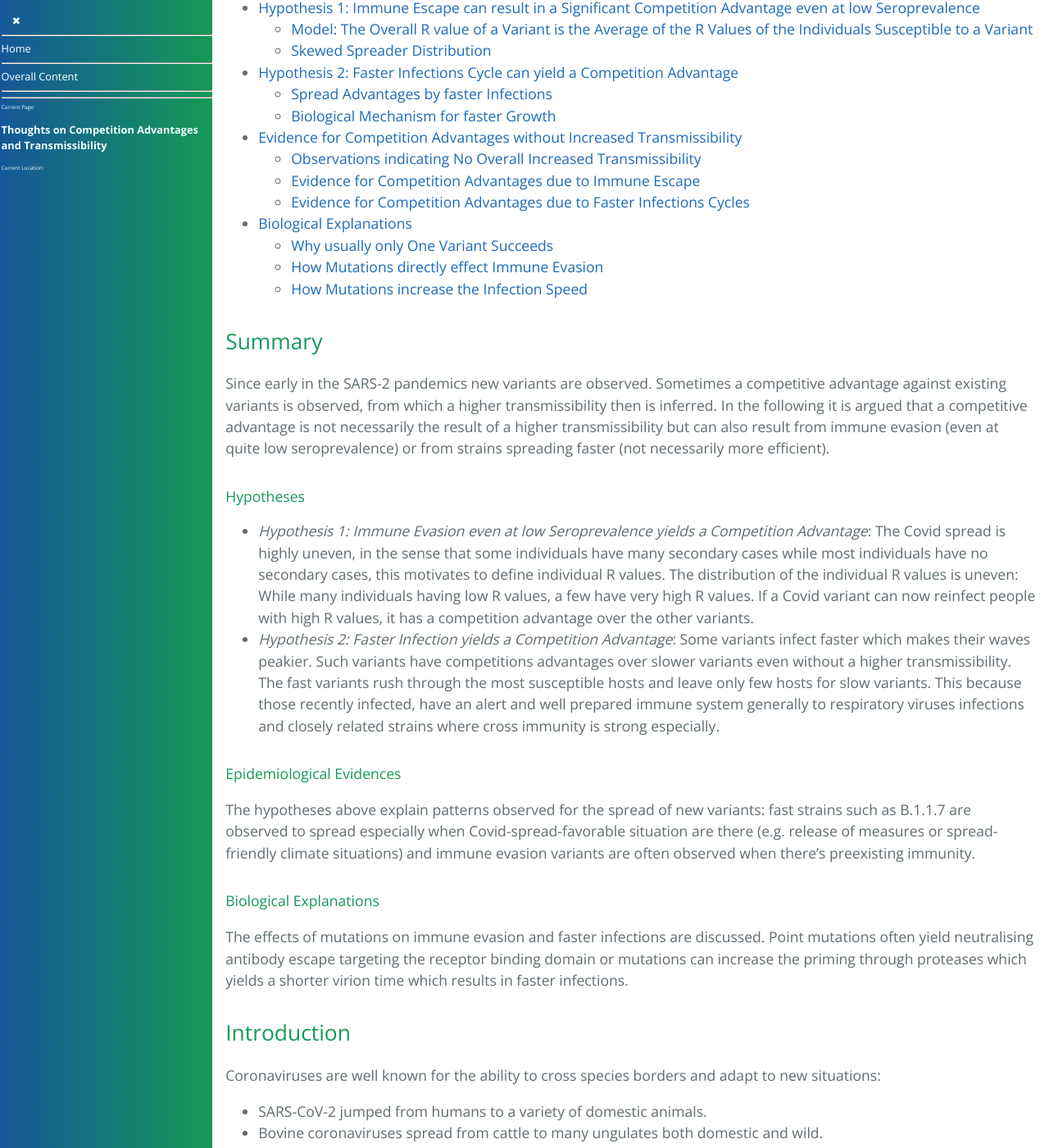
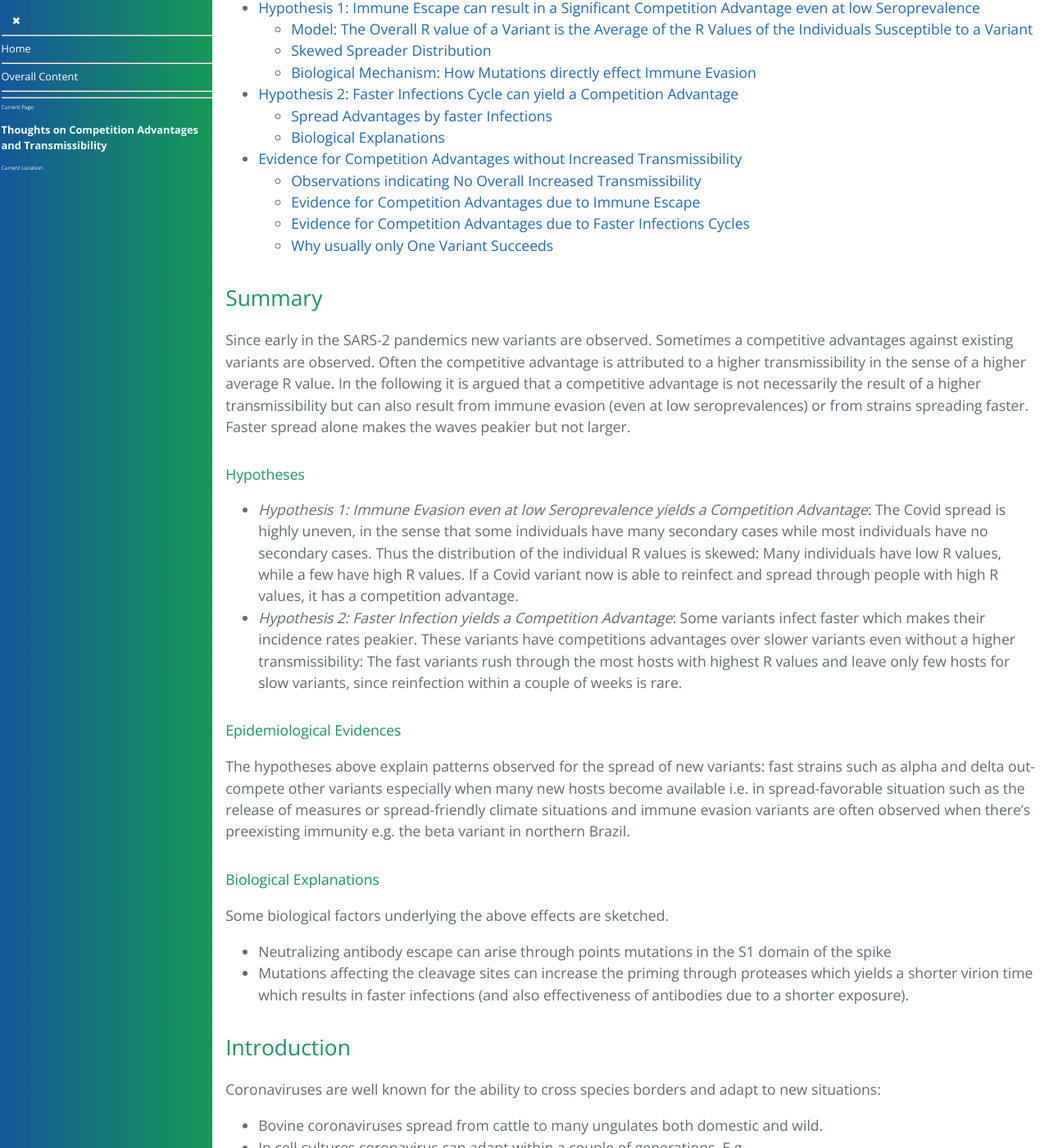
Before and after one commit to forestgrape/coronavirus, a Jekyll site: the page built from 5_epidemiological/competition_advantages.md, in a window 1280 px wide and 1400 px high, scrolled down 278 px. Shown: the whole window at 82% size. Built offline with Jekyll 4.4.1, drawn with Linux system fonts in a browser that asks for light colours; our own code applies the rules of GitHub Pages for plain Markdown files; some of the changed text lies outside the part shown.

Commit message:
formulations and clarifications

```diff
--- a/5_epidemiological/competition_advantages.md
+++ b/5_epidemiological/competition_advantages.md
@@ -6,40 +6,42 @@
 * [Hypothesis 1: Immune Escape can result in a Significant Competition Advantage even at low Seroprevalence](#hypothesis-1-immune-escape-can-result-in-a-significant-competition-advantage-even-at-low-seroprevalence)
   * [Model: The Overall R value of a Variant is the Average of the R Values of the Individuals Susceptible to a Variant](#model-the-overall-r-value-of-a-variant-is-the-average-of-the-r-values-of-the-individuals-susceptible-to-a-variant)
   * [Skewed Spreader Distribution](#skewed-spreader-distribution)
+  * [Biological Mechanism: How Mutations directly effect Immune Evasion](#biological-mechanism-how-mutations-directly-effect-immune-evasion)
 * [Hypothesis 2: Faster Infections Cycle can yield a Competition Advantage](#hypothesis-2-faster-infections-cycle-can-yield-a-competition-advantage)
   * [Spread Advantages by faster Infections](#spread-advantages-by-faster-infections)
-  * [Biological Mechanism for faster Growth](#biological-mechanism-for-faster-growth)
+  * [Biological Explanations](#biological-explanations)
 * [Evidence for Competition Advantages without Increased Transmissibility](#evidence-for-competition-advantages-without-increased-transmissibility)
   * [Observations indicating No Overall Increased Transmissibility](#observations-indicating-no-overall-increased-transmissibility)
   * [Evidence for Competition Advantages due to Immune Escape](#evidence-for-competition-advantages-due-to-immune-escape)
   * [Evidence for Competition Advantages due to Faster Infections Cycles](#evidence-for-competition-advantages-due-to-faster-infections-cycles)
-* [Biological Explanations](#biological-explanations)
   * [Why usually only One Variant Succeeds](#why-usually-only-one-variant-succeeds)
-  * [How Mutations directly effect Immune Evasion](#how-mutations-directly-effect-immune-evasion)
-  * [How Mutations increase the Infection Speed](#how-mutations-increase-the-infection-speed)
 
 ## Summary
-Since early in the SARS-2 pandemics new variants are observed. Sometimes a competitive advantage against existing variants is observed, from which a higher transmissibility then is inferred. In the following it is argued that a competitive advantage is not necessarily the result of a higher transmissibility but can also result from immune evasion (even at quite low seroprevalence) or from strains spreading faster (not necessarily more efficient).
+Since early in the SARS-2 pandemics new variants are observed. Sometimes a competitive advantages against existing variants are observed. Often the competitive advantage is attributed to a higher transmissibility in the sense of a higher average R value. In the following it is argued that a competitive advantage is not necessarily the result of a higher transmissibility but can also result from immune evasion (even at low seroprevalences) or from strains spreading faster. Faster spread alone makes the waves peakier but not larger.
 
 #### Hypotheses
-* *Hypothesis 1: Immune Evasion even at low Seroprevalence yields a Competition Advantage*: The Covid spread is highly uneven, in the sense that some individuals have many secondary cases while most individuals have no secondary cases, this motivates to define individual R values. The distribution of the individual R values is uneven: While many individuals having low R values, a few have very high R values. If a Covid variant can now reinfect people with high R values, it has a competition advantage over the other variants.
-* *Hypothesis 2: Faster Infection yields a Competition Advantage*: Some variants infect faster which makes their waves peakier. Such variants have competitions advantages over slower variants even without a higher transmissibility. The fast variants rush through the most susceptible hosts and leave only few hosts for slow variants. This because those recently infected, have an alert and well prepared immune system generally to respiratory viruses infections and closely related strains where cross immunity is strong especially.
+* *Hypothesis 1: Immune Evasion even at low Seroprevalence yields a Competition Advantage*: The Covid spread is highly uneven, in the sense that some individuals have many secondary cases while most individuals have no secondary cases. Thus the distribution of the individual R values is skewed: Many individuals have low R values, while a few have high R values. If a Covid variant now is able to reinfect and spread through people with high R values, it has a competition advantage.
+* *Hypothesis 2: Faster Infection yields a Competition Advantage*: Some variants infect faster which makes their incidence rates peakier. These variants have competitions advantages over slower variants even without a higher transmissibility: The fast variants rush through the most hosts with highest R values and leave only few hosts for slow variants, since reinfection within a couple of weeks is rare.
 
 
 #### Epidemiological Evidences
-The hypotheses above explain patterns observed for the spread of new variants: fast strains such as B.1.1.7 are observed to spread especially when Covid-spread-favorable situation are there (e.g. release of measures or spread-friendly climate situations) and immune evasion variants are often observed when there's preexisting immunity.
+The hypotheses above explain patterns observed for the spread of new variants: fast strains such as alpha and delta out-compete other variants especially when many new hosts become available i.e. in spread-favorable situation such as the release of measures or spread-friendly climate situations and immune evasion variants are often observed when there's preexisting immunity e.g. the beta variant in northern Brazil.
 
 #### Biological Explanations
-The effects of mutations on immune evasion and faster infections are discussed. Point mutations often yield neutralising antibody escape targeting the receptor binding domain or mutations can increase the priming through proteases which yields a shorter virion time which results in faster infections.
+Some biological factors underlying the above effects are sketched.
+* Neutralizing antibody escape can arise through points mutations in the S1  domain of the spike
+* Mutations affecting the cleavage sites can increase the priming through proteases which yields a shorter virion time which results in faster infections (and also effectiveness of antibodies due to a shorter exposure).
 
 ## Introduction
 Coronaviruses are well known for the ability to cross species borders and adapt to new situations:
-* SARS-CoV-2 jumped from humans to a variety of domestic animals.
 * Bovine coronaviruses spread from cattle to many ungulates both domestic and wild.
 * In cell cultures coronavirus can adapt within a couple of generations. E.g.
   * they can adapt such that the virions tolerate high temperature (55 degrees) better [Laude](../2_biological/virion_viability.md#summary-laude).
+* SARS-CoV-2 jumps to domestic animals and adapts.
 
-Regarding SARS-CoV-2, new lineages emerged with a competition advantage. The underlying mechanisms for the competition advantages are often unclear however. Some times higher overall R values are concluded from a competition advantage. The goal of this chapter is to outline that a competition advantage can have several causes:
+Even when staying within a species, human coronavirus are known to mutate frequently. The new strains replace the existing strains and are able to reinfect.
+
+Regarding SARS-CoV-2, new lineages emerge and often show a competition advantage. The underlying mechanisms for the competition advantages are often unclear. Often from the competition advantage a higher overall R values is presumed. The goal of this chapter is to outline that a competition advantage can have many causes:
 * higher transmissibility in the sense of an overall higher R value
 * faster spread and thus outpacing lineages spreading at the same time
 * immune escape which enables reinfection. Since the individual R value distribution is skewed this can yield a higher spread.
@@ -49,46 +51,50 @@ Regarding SARS-CoV-2, new lineages emerged with a competition advantage. The und
 ## Hypothesis 1: Immune Escape can result in a Significant Competition Advantage even at low Seroprevalence
 
 ### Model: The Overall R value of a Variant is the Average of the R Values of the Individuals Susceptible to a Variant
-The Covid spread is uneven: with a few yielding many secondary cases while many don't transmit Covid well. The uneven spread motivates to define individual R values. The overall R value of a SARS-CoV-2 variant then calculates as averaging the individual R values of the persons susceptible to transmit the variant in question. If a variant is able to reinfect those with high R values, its has a competitive advantage over other variants and its observed R value is much higher than for variant which need to spread through population groups with low R values.
+The Covid transmission [distribution is skewed](#skewed-spreader-distribution). The skewed spread motivates to define individual R values. The overall R value of a SARS-CoV-2 variant calculates as averaging the individual R values of the persons susceptible to transmit the variant in question. If a variant is able to reinfect individuals with a high R value, it has a competitive advantage over other variants and the observed R value is higher than for a variant which needs to spread through population groups with low R values.
 
-Remark: The immune escape does not necessarily be an escape from neutralizing antibodies but can also result from other immune evasion mechanisms such as from T cell or non-neutralizing antibody epitopes.
+> Remark: The immune escape is not necessarily an escape from neutralizing antibodies but can also result from other immune evasion mechanisms e.g. from T cell epitopes or non-neutralizing antibody epitopes.
 
 ### Skewed Spreader Distribution
-Epidemiological and experimental observations show that: A few percent of people infect many others while most infected have no secondary cases.
+Epidemiological and experimental observations show that: A few percent of people infect many others while most infected have no secondary cases as described in the [Transmission Distribution](./spread_analyses.md#transmission-distribution-across-individuals) on the spread analyses page.
 
-Possible reasons are:
-* Physiological: Some people exhale much more aerosol than others.
-* Living Situation: People with live in dense living conditions are much more likely to get infected and to spread Covid.
-* Behavior: How people behave is different. Some might notice symptoms, some note. Symptoms can be wrongly attributed to something else.
+### Biological Mechanism: How Mutations directly effect Immune Evasion
+Non synonymous mutations by definition alter the protein sequence. An altered protein sequence within antibody or T cell epitopes can weaken or break the bindings and which weakens or break the associated immune response.
 
-(Section [Infector Distribution](../5_epidemiological/spread_analyses.md#infector-distribution) on the spread analyses page)
 
 
 ## Hypothesis 2: Faster Infections Cycle can yield a Competition Advantage
-Coronaviruses can evolve to infect faster i.e. once infected a high viral loads builds up faster  (=faster growth as a virus entity). The faster infection yields competition advantage when two strains compete for hosts to infects. The faster variant wins even if it is not more transmissible since a follow up infection is unlikely due to cross-immunity and alertness of the respiratory tract immune system.
+Coronaviruses can evolve to infect faster i.e. once infected a high viral load builds up faster. The faster infection yields competition advantage when two strains compete for hosts to infects. The faster variant wins even if it is not more transmissible since a follow up infection is unlikely due to cross-immunity and alertness of the respiratory tract immune system.
 
 
 ### Spread Advantages by faster Infections
 1. *Advantages in Direct Competition*
    * Super spreading situations contribute to the spread of Covid. If in a single super spreading situation a fast and a slow strain super-spread, the fast strain will out-compete the slow variant.
-   * Situations supporting high spreading are not equally distributed, in the sense they often occur clustered e.g. in times when protection measures are changed. Similar to a single super-spreading event, during short periods of high spread, the faster spreading variant will conquer more ground than a slow spreading variant.
+   * Situations where high spreading is possible often are clustered e.g. in times when protection measures are changed. Similar to a single super-spreading event, during short periods of high spread, the faster spreading variant will conquer more ground than a slow spreading variant.
 2. *Advantages in Circumventing Precaution Measures*
-   * Often some time is needed to acknowledge feeling unwell. A fast strain is more likely to spread ahead of precaution steps: Avoiding crowded indoor space is important to reduce the spread.
+   * Often some time is needed until discomfort is noticed. A fast strain is more likely to spread ahead of precaution steps such as avoiding crowded indoor spaces.
    * Contact tracing needs some time, which may work less well if the variant infects really fast.
 3. *Advantages in Competent Immune Systems*
-  Slow infecting coronaviruses such as SARS-1 and MERS take long to built up a high viral load:
-  * which is mostly possible when the immune system is (temporary) reduced
-  * the patients at the time of peak infectiousness are usually symptomatic and often very sick.
+  Slow infecting coronaviruses such as SARS-1 and MERS take long to build up a high viral load:
+    * which is mostly possible when the immune system is (temporary) reduced
+    * at the time of peak infectiousness  usually symptoms are present
 
-  All strains of SARS-2 are already faster than SARS-1 and MERS, however there are variations among the SARS-2 strains. Even for people with a good immune system, a fast infecting variant may transmit before immune protections are in place. So when a strain is able to infect fast, an increased spread through immune-competent people is thinkable. Which could mean that the spread becomes more evenly distributed.
+    All strains of SARS-2 are already faster than SARS-1 and MERS, however there are variations among the SARS-2 strains. Even for people with a good immune system, a fast infecting variant may transmit before immune protections are in place. So when a strain is able to infect fast, an increased spread through immune-competent people is thinkable. Which could mean that the spread becomes more evenly distributed.
 
-> 2. and 3. can yield effectively higher transmissibility and increase the average R value compared to previous variants. The effects of 2. can be reduced by information. The effects of 3. by pr testing of contacts from risk groups.
+> 2. and 3. can yield higher transmissibility i.e. an increase of the average R value. If this is the case the effects of 2. can be reduced by information. The effects of 3. by testing.
+>
+> It is also possible that the average R value of faster spreading variants is not higher since faster infecting viruses may yield more localized infections which the immune system can better prevent.
 
 
-### Biological Mechanism for faster Growth
-One way coronaviruses can evolve to infect faster, is to have the spikes primed faster. Spike priming is increased by cleavage sites better optimized to existing cleavage proteases or that the cleavage sites can be cleaved by more proteases. A faster spike priming induces a shorter virion phase and a faster cell cell fusion. The shortened virion phase yields faster infection cycles and possibly a faster increase in viral load.
+### Biological Explanations
+#### Faster Spike Priming
+The spike proteins of coronaviruses need to be [primed](../2_biological/coronavirus.md#virion-priming) in one or several steps until the spikes under go the conformation change to induce membrane fusion. The spikes can mutate such that
+* the existing proteases can better prime
+* new proteases can prime the spikes.
 
-> The final viral load is not necessarily higher since a faster spike priming usually causes an infection to be more localized which is easier for the immune system to recognize and to eliminate.
+Both have the effect that the spikes are primed faster. A faster spike priming induces a shorter virion phase and a faster cell cell fusion. The shortened virion phase yields faster infection cycles and which in turn can yield a faster increase in viral load.
+
+> The final viral load is not necessarily higher since a faster spike priming usually causes an infections more localized which is easier for the immune system to recognize and to eliminate.
 
 > A broader spike activation can increase the tropism of coronaviruses. An increased tropism can cause different disease patterns which can be more serious.
 
@@ -98,36 +104,27 @@ One way coronaviruses can evolve to infect faster, is to have the spikes primed
 > **in work and to be checked**
 
 ### Observations indicating No Overall Increased Transmissibility
-Observations for the spread of the new variants: At low prevalence new variants usually spread quickly and faster than existing variants (e.g. 20AEU1 or B.1.1.7 out-competed the previous variants). However once a certain level is reached and/or the measures are tightened, the spread of the new variants stabilises or reduces.
+Observations for the spread of new variants: At low prevalence new variants/strains usually spread faster than existing variants (e.g. 20AEU1 or B.1.1.7 out-competed the previous variants). However once a certain level is reached and/or the measures are tightened, the spread of the new variants stabilizes or reduces as for the previous variants/strains.
 
 ### Evidence for Competition Advantages due to Immune Escape
 
 #### Observations for SARS-CoV-2
-Variants with increased immune escape are observed in regions with high seroprevalences e.g. P1 in tropical Brazil. There this variants quickly replace existing variants. In other parts of the world P1 didn't spread that quickly.
+Variants with increased immune escape are observed in regions with high seroprevalences e.g. P1 in tropical Brazil where P1 replaced existing variants. In other parts of the world P1 didn't out-compete existing variants.
 
 #### Observations for other Coronaviruses
-Both for the human endemic human coronaviruses (HKU1, NL63, OC43 and E229) and coronaviruses of domestic animals (e.g. bovine coronaviruses) it is observed that new strains replace old strains. The new strains which out-competed the old strains usually do not yield increased waves or otherwise show higher transmissibility. However the new strains escape the previously acquired immune protections [citations coming].
+Both for the human endemic coronaviruses (HKU1, NL63, OC43 and E229) and coronaviruses of domestic animals (e.g. bovine coronaviruses) it is observed that new strains replace old strains. The new strains which replace the previous strains usually do not yield increased waves or otherwise show higher transmissibility. However the new strains usually escape previously acquired antibodies.
 
 #### Observed for other Respiratory Viruses
 Influenza strains vary each season.
 
 ### Evidence for Competition Advantages due to Faster Infections Cycles
 #### Observed Spread of the Alpha Strain
-Fast strains have been observed in situations when the measures are lessened (either by policy or because of lessened adherence): Alpha Variant in England, Ireland
+Fast strains gain ground quickly in situations where the transmission opportunities increase e.g. through lessening of measures (either by policy or because of lessened adherence): Alpha Variant during December 2020 in England, Ireland; Delta Variant during summer 2021 in Europe and US.
 
 
-## Biological Explanations
-
-> **in work and incomplete**
-
 ### Why usually only One Variant Succeeds
+Follow up reinfections with another variant are rare since:
 1. A respiratory disease sets the respiratory immune system into an alert state for this reason usually only one respiratory virus can cause a disease at a time and the alertness of the immune system prevents further virus infections in the coming weeks (this is only true for virus infections and not bacteria or fungal infections since they require different immune responses. It is also not true if the immune system is out of shape).
 2. The closer pathogens either genetically or in the way of life the more cross immunity there is.Even between genetically unrelated RNA viruses there is cross immunity since the immune system can detect double stranded RNA which occurs during genome duplication. Different strains of SARS-CoV-2 may have slightly different spikes, but most parts still are very similar enabling the immune system to recognize them as similar.
 
 => Only the first infecting variant is successful at infecting regardless whether a new SARS-2 variant manages to escape the acquired immunity, it most likely will fail to infect due to alertness.
-
-### How Mutations directly effect Immune Evasion
-Non synonymous mutations by definition alter the protein sequence. An altered protein sequence within antibody or T cell epitops can weaken or break the bindings and which weakens or break the associated immune response.
-
-### How Mutations increase the Infection Speed
-The spike proteins of coronaviruses need to be [primed](../2_biological/coronavirus.md#virion-priming) in one or several steps until the spikes under go the conformation change to induce membrane fusion. The spikes can mutate such the existing proteases can better prime or new proteases can prime the spikes, both have the effect that the spikes and thus the virions are primed faster.
```
